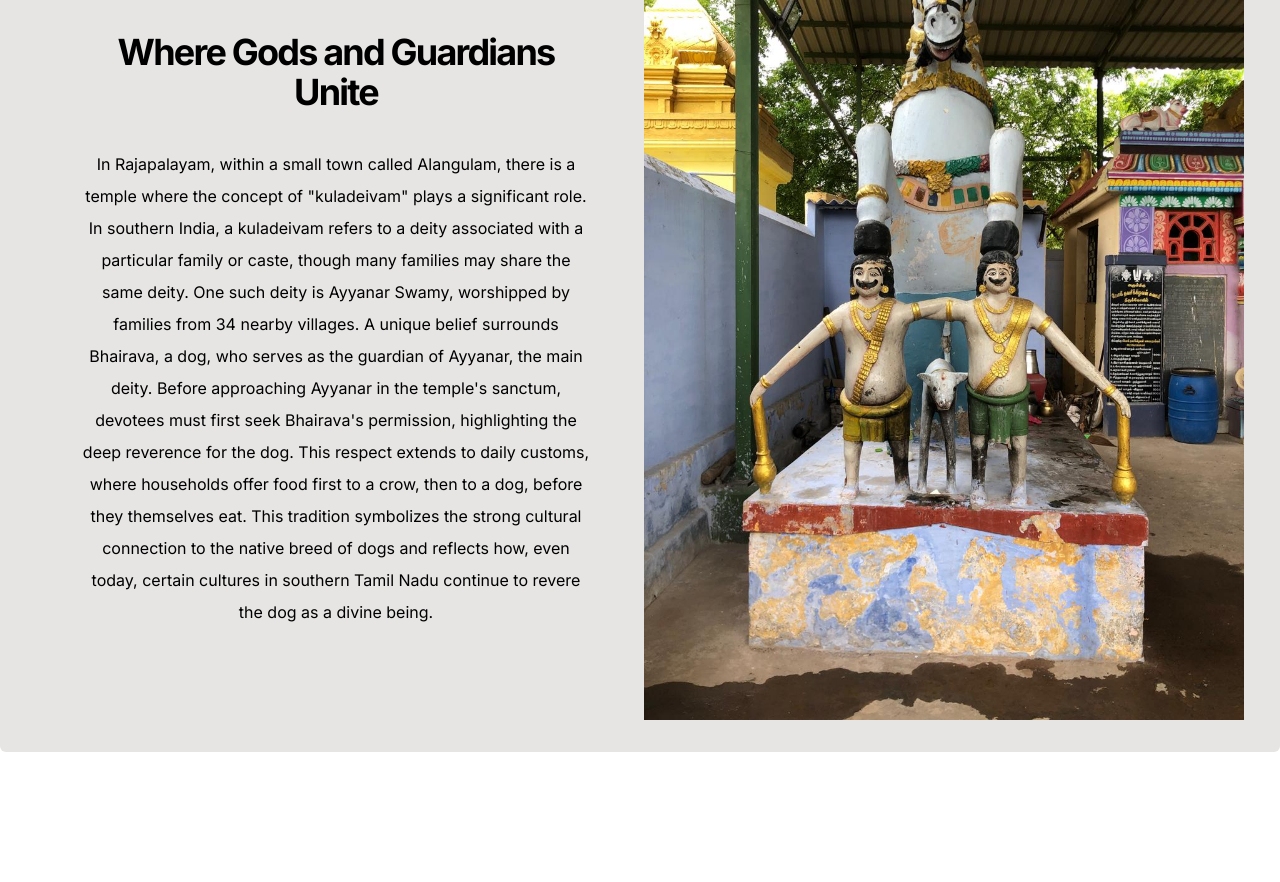
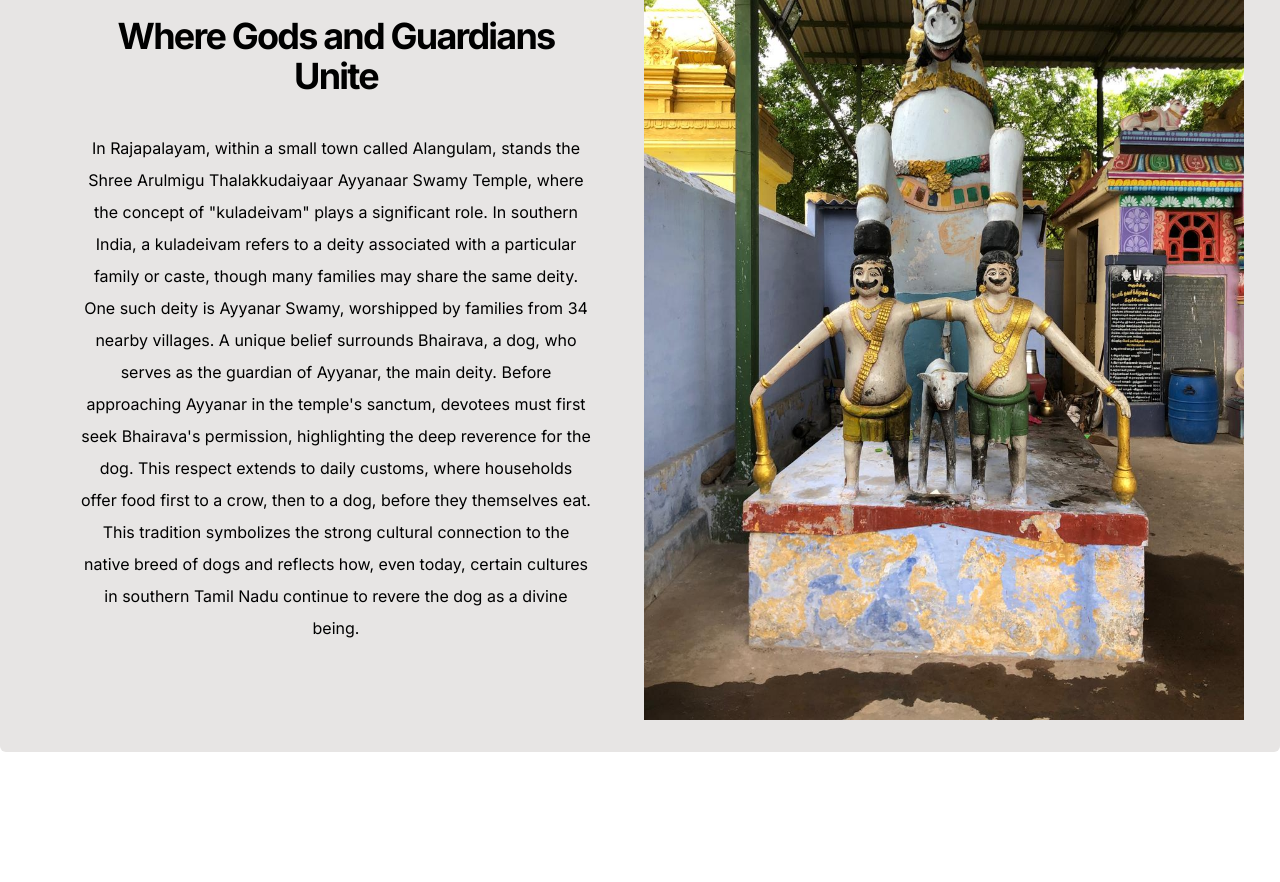
Before and after one commit to kris1590/TamilNaduNativeDog, a Next.js app: page / in a window 1280 px wide. Shown: the part 3180-4062 px from the top of the page. Built offline with nearby package versions, Linux system fonts and the light colour scheme.

Commit message:
Adding the temple name

```diff
--- a/app/main-culture-section.js
+++ b/app/main-culture-section.js
@@ -8,25 +8,27 @@ export default function MainCultureSection() {
           </h1>
           <p>
             In Rajapalayam, within a small town called
-            Alangulam, there is a temple where the concept
-            of "kuladeivam" plays a significant role. In
-            southern India, a kuladeivam refers to a deity
-            associated with a particular family or caste,
-            though many families may share the same deity.
-            One such deity is Ayyanar Swamy, worshipped by
-            families from 34 nearby villages. A unique
-            belief surrounds Bhairava, a dog, who serves as
-            the guardian of Ayyanar, the main deity. Before
-            approaching Ayyanar in the temple's sanctum,
-            devotees must first seek Bhairava's permission,
-            highlighting the deep reverence for the dog.
-            This respect extends to daily customs, where
-            households offer food first to a crow, then to a
-            dog, before they themselves eat. This tradition
-            symbolizes the strong cultural connection to the
-            native breed of dogs and reflects how, even
-            today, certain cultures in southern Tamil Nadu
-            continue to revere the dog as a divine being.
+            Alangulam, stands the Shree Arulmigu
+            Thalakkudaiyaar Ayyanaar Swamy Temple, where the
+            concept of "kuladeivam" plays a significant
+            role. In southern India, a kuladeivam refers to
+            a deity associated with a particular family or
+            caste, though many families may share the same
+            deity. One such deity is Ayyanar Swamy,
+            worshipped by families from 34 nearby villages.
+            A unique belief surrounds Bhairava, a dog, who
+            serves as the guardian of Ayyanar, the main
+            deity. Before approaching Ayyanar in the
+            temple's sanctum, devotees must first seek
+            Bhairava's permission, highlighting the deep
+            reverence for the dog. This respect extends to
+            daily customs, where households offer food first
+            to a crow, then to a dog, before they themselves
+            eat. This tradition symbolizes the strong
+            cultural connection to the native breed of dogs
+            and reflects how, even today, certain cultures
+            in southern Tamil Nadu continue to revere the
+            dog as a divine being.
           </p>
         </div>
         <div className="my-8 lg:col-span-2 flex justify-center">
```
